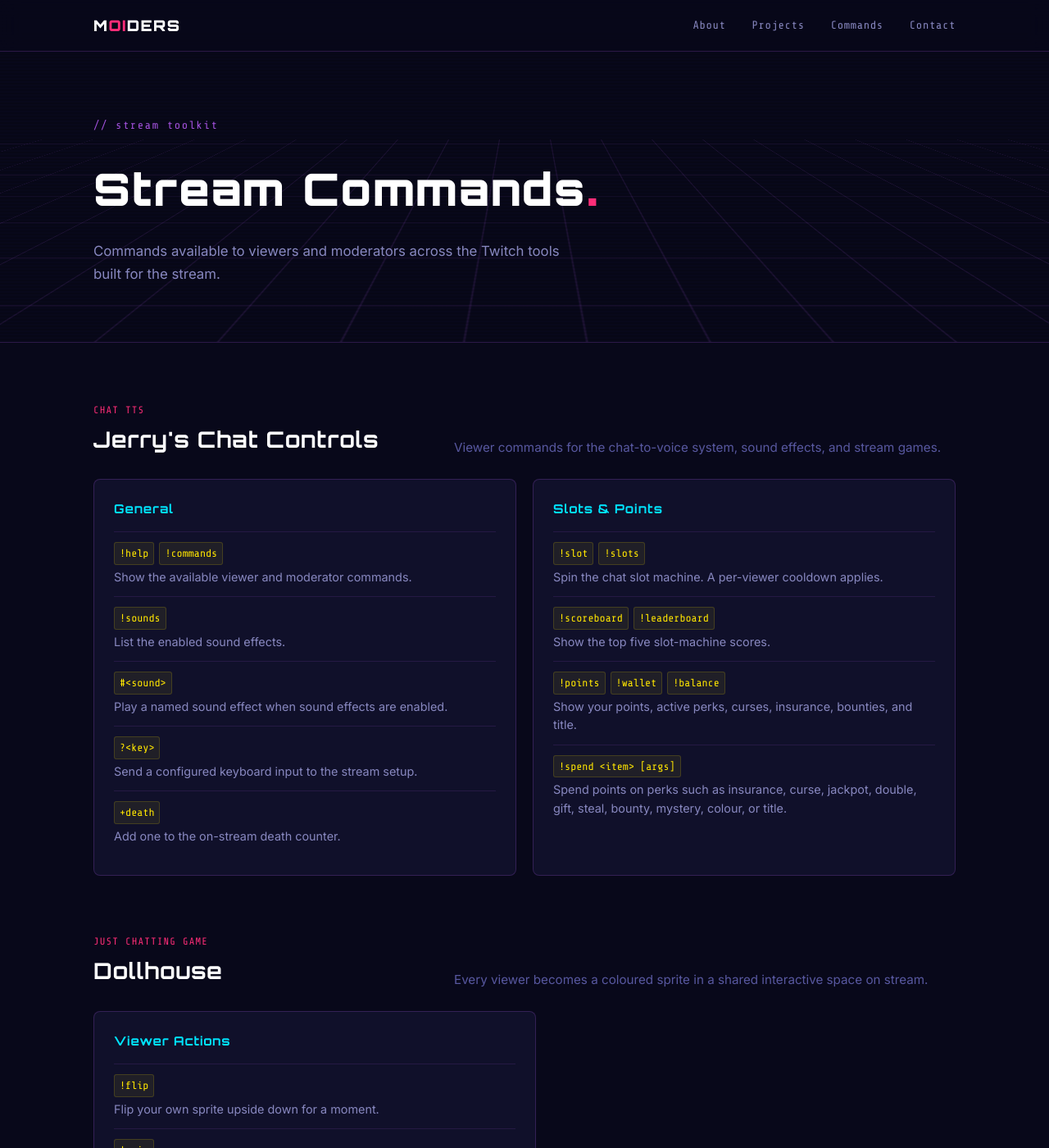
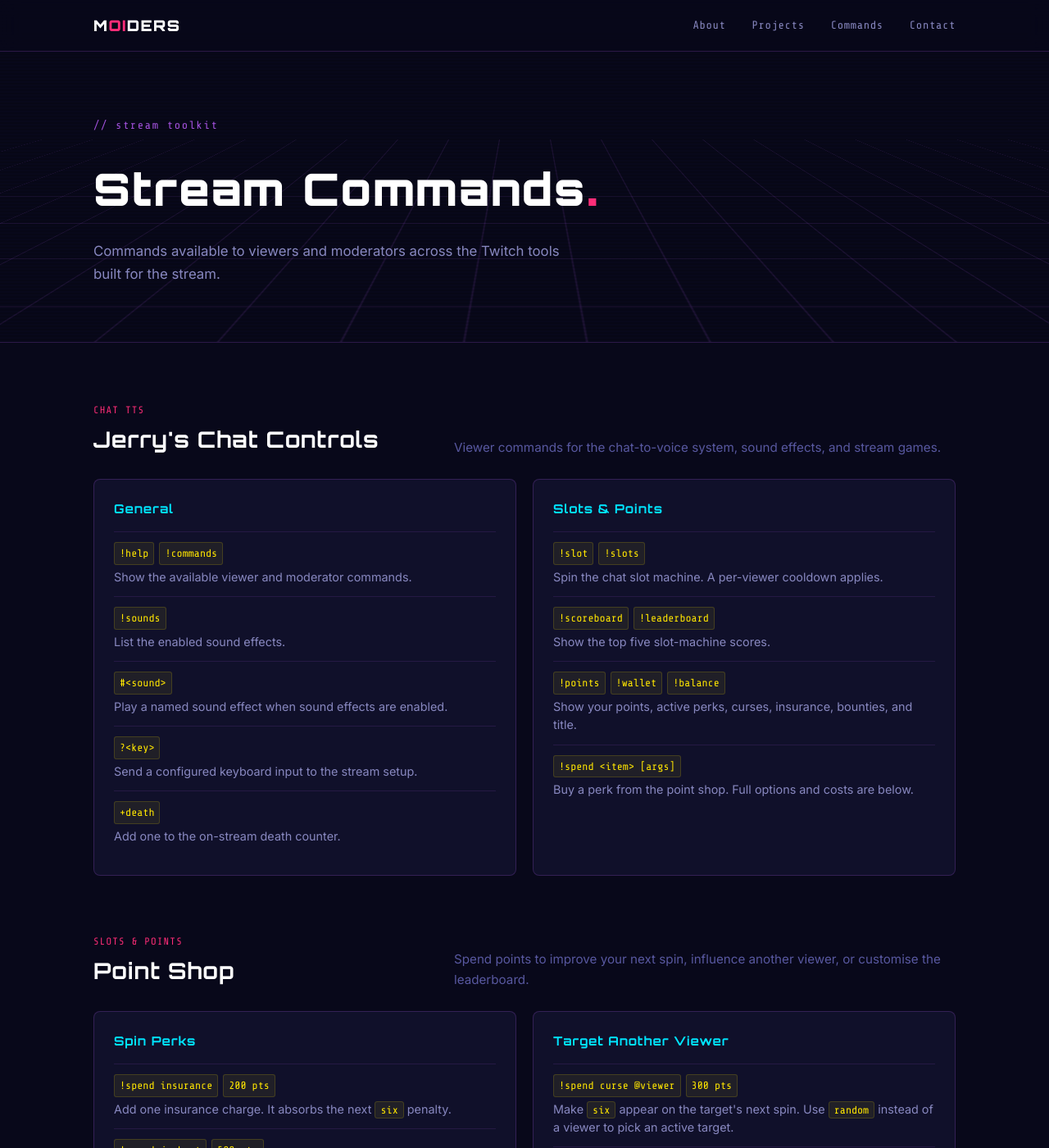
Before and after one commit to Moidy/moidy.github.io, a Jekyll site: the page stream-commands.html, which Jekyll copies as it is, in a window 1280 px wide and 1400 px high. Shown: the whole window at 82% size. Built offline with Jekyll 4.4.1, drawn with Linux system fonts in a browser that asks for light colours; some of the changed text lies outside the part shown.

Commit message:
Document complete slots point shop

```diff
--- a/css/style.css
+++ b/css/style.css
@@ -721,6 +721,10 @@
   margin-top: 70px;
 }
 
+.point-shop-secondary {
+  margin-top: 20px;
+}
+
 .command-grid {
   display: grid;
   grid-template-columns: repeat(2, minmax(0, 1fr));
--- a/stream-commands.html
+++ b/stream-commands.html
@@ -61,7 +61,57 @@
               <div><dt><code>!slot</code> <code>!slots</code></dt><dd>Spin the chat slot machine. A per-viewer cooldown applies.</dd></div>
               <div><dt><code>!scoreboard</code> <code>!leaderboard</code></dt><dd>Show the top five slot-machine scores.</dd></div>
               <div><dt><code>!points</code> <code>!wallet</code> <code>!balance</code></dt><dd>Show your points, active perks, curses, insurance, bounties, and title.</dd></div>
-              <div><dt><code>!spend &lt;item&gt; [args]</code></dt><dd>Spend points on perks such as insurance, curse, jackpot, double, gift, steal, bounty, mystery, colour, or title.</dd></div>
+              <div><dt><code>!spend &lt;item&gt; [args]</code></dt><dd>Buy a perk from the point shop. Full options and costs are below.</dd></div>
+            </dl>
+          </article>
+        </div>
+
+        <div class="commands-heading stream-game-heading">
+          <div>
+            <p class="commands-kicker">Slots &amp; Points</p>
+            <h2>Point Shop</h2>
+          </div>
+          <p>Spend points to improve your next spin, influence another viewer, or customise the leaderboard.</p>
+        </div>
+
+        <div class="command-grid">
+          <article class="command-group">
+            <h3>Spin Perks</h3>
+            <dl class="command-list">
+              <div><dt><code>!spend insurance</code> <code>200 pts</code></dt><dd>Add one insurance charge. It absorbs the next <code>six</code> penalty.</dd></div>
+              <div><dt><code>!spend jackpot</code> <code>500 pts</code></dt><dd>Boost your next spin with a guaranteed high-value <code>seven</code> or <code>chest</code> reel.</dd></div>
+              <div><dt><code>!spend double</code> <code>100 pts</code></dt><dd>Double the points from your next winning spin. It is not spent on a loss.</dd></div>
+              <div><dt><code>!spend mystery</code> <code>250 pts</code></dt><dd>Open a mystery box: it can award a jackpot, insurance, or a boost, but may also curse you or do nothing.</dd></div>
+            </dl>
+          </article>
+
+          <article class="command-group">
+            <h3>Target Another Viewer</h3>
+            <dl class="command-list">
+              <div><dt><code>!spend curse @viewer</code> <code>300 pts</code></dt><dd>Make <code>six</code> appear on the target's next spin. Use <code>random</code> instead of a viewer to pick an active target.</dd></div>
+              <div><dt><code>!spend gift @viewer &lt;amount&gt;</code></dt><dd>Transfer the chosen number of your points to another viewer.</dd></div>
+              <div><dt><code>!spend steal @viewer</code> <code>150 pts</code></dt><dd>Attempt to steal up to 300 points. It succeeds 25% of the time; on failure, the 150-point fee is lost.</dd></div>
+              <div><dt><code>!spend bounty @viewer &lt;amount&gt;</code></dt><dd>Place your points in a bounty pool on a target. The next jackpot winner claims the pool.</dd></div>
+            </dl>
+          </article>
+        </div>
+
+        <div class="command-grid command-grid-wide point-shop-secondary">
+          <article class="command-group">
+            <h3>Leaderboard Cosmetics</h3>
+            <dl class="command-list">
+              <div><dt><code>!spend color &lt;color&gt;</code> <code>500 pts</code></dt><dd>Set your leaderboard name colour. Available colours: gold, red, purple, cyan, green, orange, or pink.</dd></div>
+              <div><dt><code>!spend title &lt;name&gt;</code> <code>1000 pts</code></dt><dd>Set a custom leaderboard title, up to 15 characters long.</dd></div>
+            </dl>
+          </article>
+
+          <article class="command-group">
+            <h3>How a Spin Pays</h3>
+            <dl class="command-list">
+              <div><dt><code>3 matching symbols</code></dt><dd>Jackpot: the symbol value is multiplied by three.</dd></div>
+              <div><dt><code>2 matching symbols</code></dt><dd>Mini-win: receive the matching symbol's value.</dd></div>
+              <div><dt><code>six</code></dt><dd>A bad result: lose 1000 points unless an insurance charge blocks it.</dd></div>
+              <div><dt><code>cherry / lemon / bell / clover / diamond / chest / seven</code></dt><dd>Values range from 10 to 150 points; chest and seven are the highest-value symbols.</dd></div>
             </dl>
           </article>
         </div>
```
